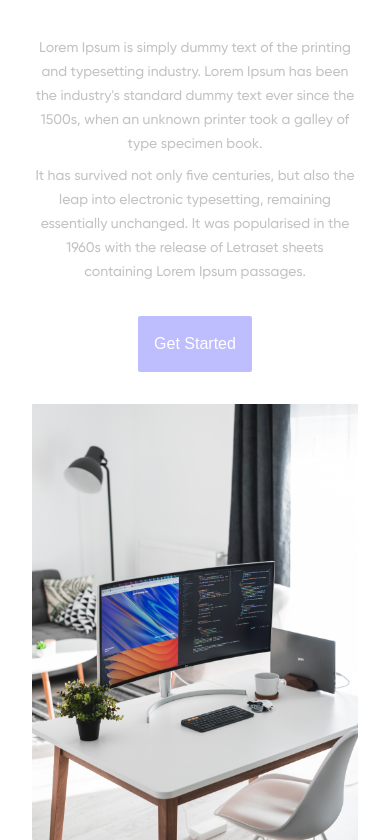
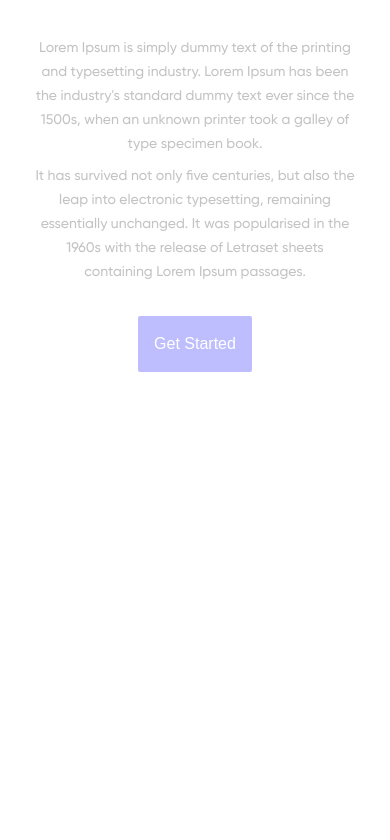
Before and after one commit to doaa-albadri/Avant-Test-Site, a Next.js app: page / in a window 390 px wide. Shown: the part 823-1663 px from the top of the page. Built offline with nearby package versions, Linux system fonts and the light colour scheme.

Commit message:
add fade animation to mobile

```diff
--- a/src/app/globals.css
+++ b/src/app/globals.css
@@ -189,7 +189,7 @@ body {
   opacity: 0;
   animation: scale-up-fade-in linear forwards;
   animation-timeline: view();
-  animation-range: contain 100px 400px;
+  animation-range: contain;
 }
 
 .text-fade-in {
--- a/src/app/page.tsx
+++ b/src/app/page.tsx
@@ -50,7 +50,7 @@ export default function Home() {
           <div className="small-border"></div>
         </div>
 
-        <Image className="mobile-desk-img" src={desk} alt="desk" />
+        <Image className="mobile-desk-img text-fade-in" src={desk} alt="desk" />
 
         <div className="story-text w-1/2 text-fade-in">
           <h2 className="story-h2 title mb-8">
```
